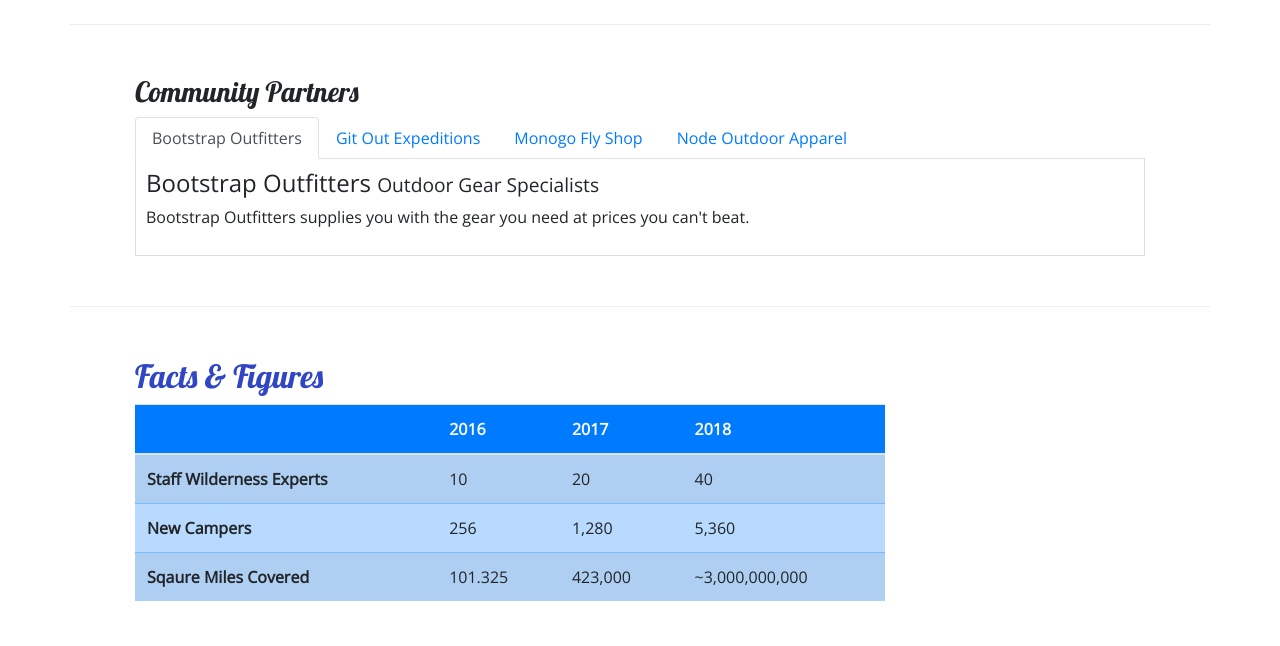
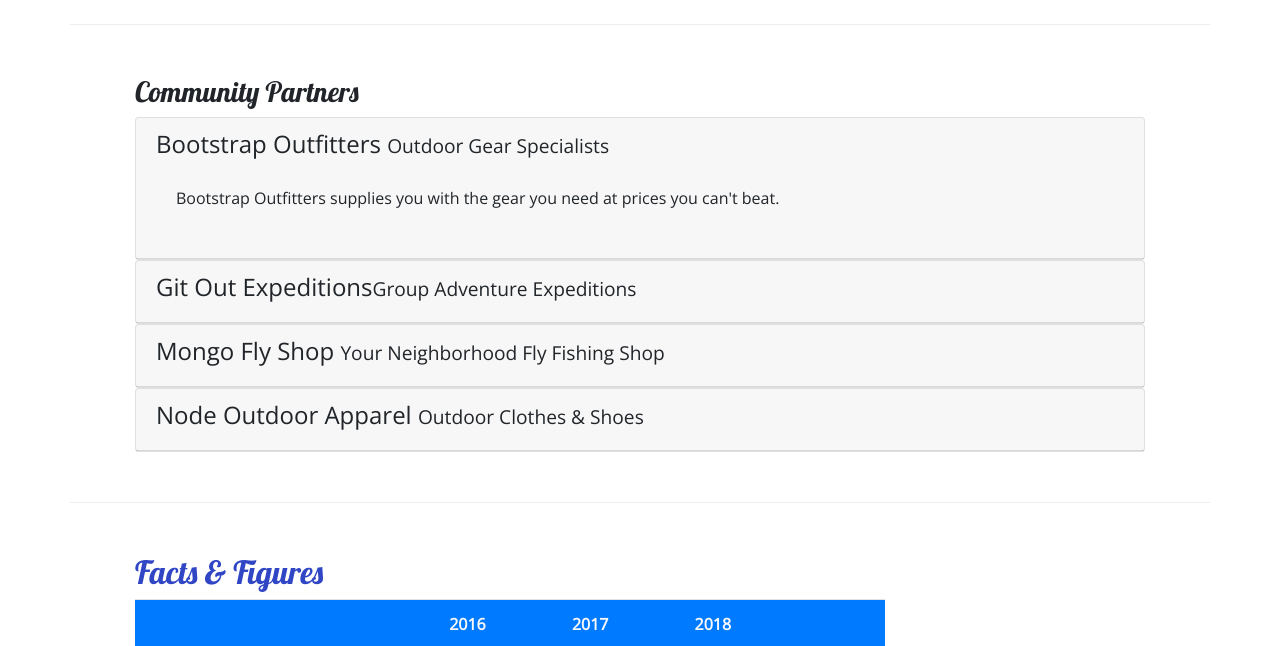
Before and after one commit to cristiaann-VL4L/nucampsite, a website: page aboutus.html in a window 1280 px wide. Shown: the part 910-1556 px from the top of the page. Drawn offline with nearby package versions, Linux system fonts and the light colour scheme.

Commit message:
removed previous tab section for Community Partners and added an accordion in it's place with the same content

```diff
--- a/aboutus.html
+++ b/aboutus.html
@@ -124,28 +124,62 @@
         <div class="row row-content">
             <div class="col-12">
                 <h3>Community Partners</h3>
-                <ul class="nav nav-tabs">
-                    <li class="nav-item"><a class="nav-link active" href="#bootstrap" role="tab" data-toggle="tab">Bootstrap Outfitters</a></li>
-                    <li class="nav-item"><a class="nav-link" href="#git" role="tab" data-toggle="tab">Git Out Expeditions</a></li>
-                    <li class="nav-item"><a class="nav-link" href="#mongo" role="tab" data-toggle="tab">Monogo Fly Shop</a></li>
-                    <li class="nav-item"><a class="nav-link" href="#node" role="tab" data-toggle="tab">Node Outdoor Apparel</a></li>
-                </ul>
-                <div class="tab-content">
-                    <div role="tabpanel" class="tab-pane fade show active" id="bootstrap">
-                        <h4>Bootstrap Outfitters <small>Outdoor Gear Specialists</small></h4>
-                        <p class="d-none d-sm-block">Bootstrap Outfitters supplies you with the gear you need at prices you can't beat.</p>
+                <div id="accordion" >
+                    <div class="card">
+                        <div role="tab" class="card-header">
+                            <h4>
+                                <a data-toggle="collapse" data-target="#bootstrap">
+                                    Bootstrap Outfitters <small>Outdoor Gear Specialists</small>
+                                </a>
+                            </h4>
+                            <div class="collapse show" id="bootstrap" data-parent="#accordion">
+                                <div class="card-body">
+                                    <p class="d-none d-sm-block">Bootstrap Outfitters supplies you with the gear you need at prices you can't beat.</p>
+                                </div>
+                            </div>
+                        </div>
                     </div>
-                    <div role="tabpanel" class="tab-pane fade" id="git">
-                        <h4>Git Out Expeditions <small>Group Adventure Expeditions</small></h4>
-                        <p class="d-none d-sm-block">Join Git Out Expeditions to explore new horizons with a group of other adventurers!</p>
+                    <div class="card">
+                        <div role="tab" class="card-header">
+                            <h4>
+                                <a class="collapsed" data-toggle="collapse" data-target="#git">
+                                    Git Out Expeditions<small>Group Adventure Expeditions</small>
+                                </a>
+                            </h4>
+                            <div class="collapse" id="git" data-parent="#accordion">
+                                <div class="card-body">
+                                    <p class="d-none d-sm-block">Join Git Out Expeditions to explore new horizons with a group of other adventurers!</p>
+                                </div>
+                            </div>
+                        </div>
                     </div>
-                    <div role="tabpanel" class="tab-pane fade" id="mongo">
-                        <h4>Mongo Fly Shop <small>Your Neighborhood Fly Fishing Shop</small></h4>
-                        <p class="d-none d-sm-block">Need a new fishing pole, a tacklebox, or flies of all kinds? Stop by Mongo Fly Shop.</p>
+                    <div class="card">
+                        <div role="tab" class="card-header">
+                            <h4>
+                                <a class="collapsed" data-toggle="collapse" data-target="#mongo">
+                                    Mongo Fly Shop <small>Your Neighborhood Fly Fishing Shop</small>
+                                </a>
+                            </h4>
+                            <div class="collapse" id="mongo" data-parent="#accordion">
+                                <div class="card-body">
+                                    <p class="d-none d-sm-block">Need a new fishing pole, a tacklebox, or flies of all kinds? Stop by Mongo Fly Shop.</p>
+                                </div>
+                            </div>
+                        </div>
                     </div>
-                    <div role="tabpanel" class="tab-pane fade" id="node">
-                        <h4>Node Outdoor Apparel <small>Outdoor Clothes & Shoes</small></h4>
-                        <p class="d-none d-sm-block">From polar fleeces to swimsuits, hiking boots to waders, a visit to Node will be sure to get you covered.</p>
+                    <div class="card">
+                        <div role="tab" class="card-header">
+                            <h4>
+                                <a class="collapsed" data-toggle="collapse" data-target="#node">
+                                    Node Outdoor Apparel <small>Outdoor Clothes & Shoes</small>
+                                </a>
+                            </h4>
+                            <div class="collapse" id="node" data-parent="#accordion">
+                                <div class="card-body">
+                                    <p class="d-none d-sm-block">From polar fleeces to swimsuits, hiking boots to waders, a visit to Node will be sure to get you covered.</p>
+                                </div>
+                            </div>
+                        </div>
                     </div>
                 </div>
             </div>
--- a/css/styles.css
+++ b/css/styles.css
@@ -43,3 +43,8 @@ header h2{
     border-top: none;
     padding: 10px;
 }
+
+a, a:hover {
+    color: inherit;
+    text-decoration: none;
+  }
```
Also changed, not shown: index.html (+3 -6 lines).
